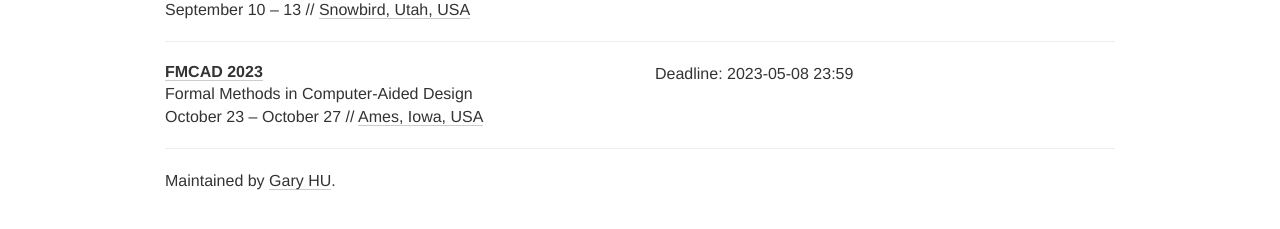
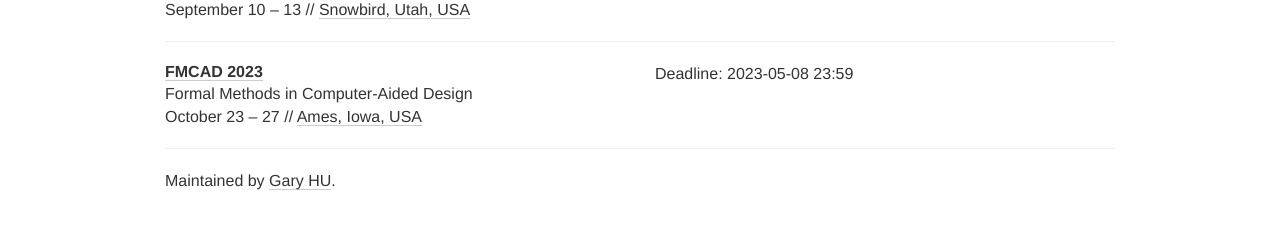
Before and after one commit to Gy-Hu/EDA_FV_conference_deadline, a Jekyll site: the page built from index.html, in a window 1280 px wide. Shown: the part 509-738 px from the top of the page. Built offline with Jekyll 4.4.1, drawn with Linux system fonts in a browser that asks for light colours; nearby versions of some CDN libraries; comment, search, counter and statistics services are not loaded.

Commit message:
fixed bug

```diff
--- a/_data/conferences.yml
+++ b/_data/conferences.yml
@@ -20,7 +20,7 @@
 
 - name: FMCAD
   year: 2023
-  date: "October 23 - October 27"
+  date: "October 23 - 27"
   description: Formal Methods in Computer-Aided Design
   link: https://fmcad.org/FMCAD23/
   deadline: ["2023-05-08 23:59"]
```
